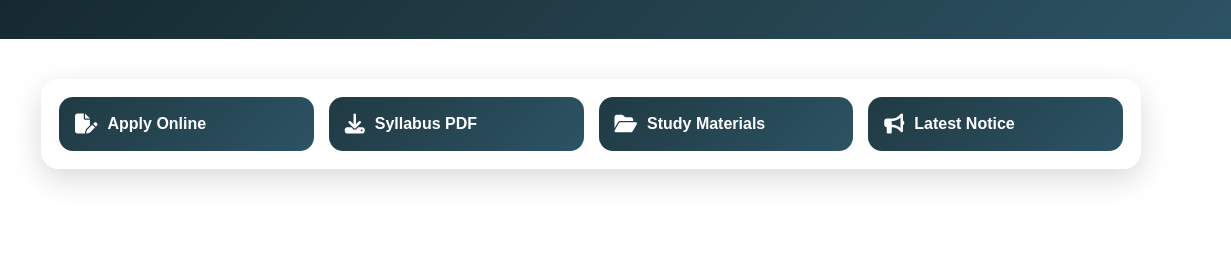
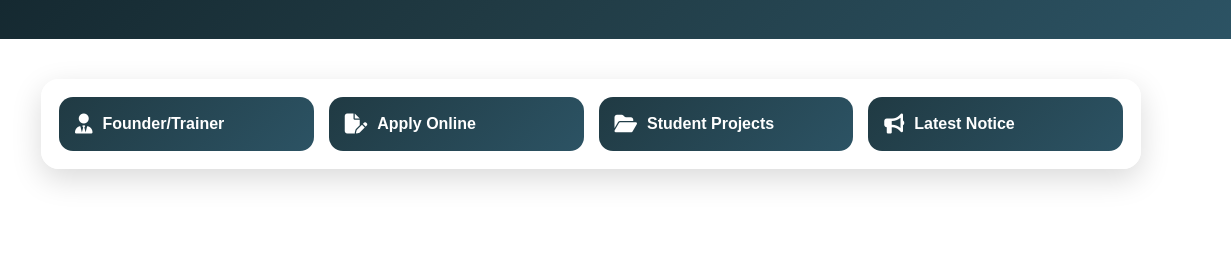
Before and after one commit to byctc/byctc.github.io, a plain HTML site: page index.html in a window 1280 px wide. Shown: the part 224-480 px from the top of the page, 49-1280 px from the left. Drawn offline with Linux system fonts and the light colour scheme.

Commit message:
adding about.html i.e. portfolio page in index.html

```diff
--- a/index.html
+++ b/index.html
@@ -41,19 +41,19 @@
 <section class="action-hub">
   <div class="hub-inner">
 
-    <a href="#" target="_blank" class="hub-card">
+	    <a href="about.html" target="_blank" class="hub-card">
+	      <i class="fa-solid fa-user-tie"></i>
+	      <span>Founder/Trainer</span>
+		</a>
+
+	  <a href="#" target="_blank" class="hub-card">
       <i class="fa-solid fa-file-pen"></i>
       <span>Apply Online</span>
     </a>
 
     <a href="#" target="_blank" class="hub-card">
-      <i class="fa-solid fa-download"></i>
-      <span>Syllabus PDF</span>
-    </a>
-
-    <a href="#" target="_blank" class="hub-card">
       <i class="fa-solid fa-folder-open"></i>
-      <span>Study Materials</span>
+      <span>Student Projects</span>
     </a>
 
     <a href="#" target="_blank" class="hub-card">
```
